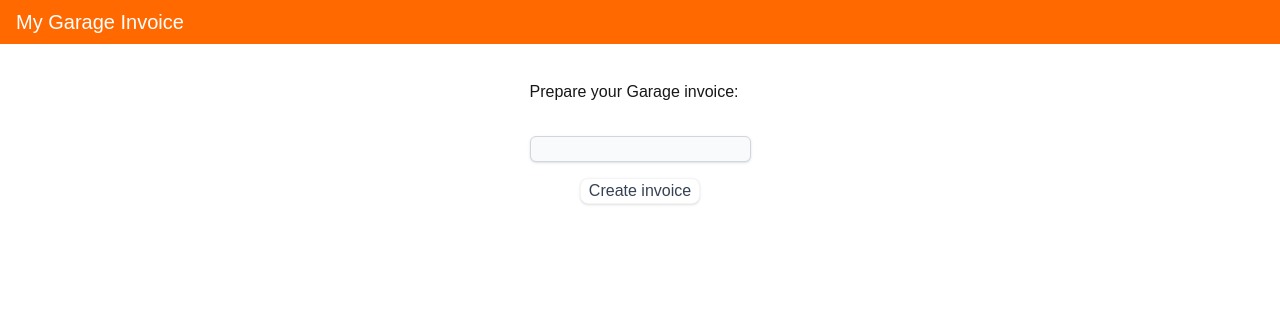
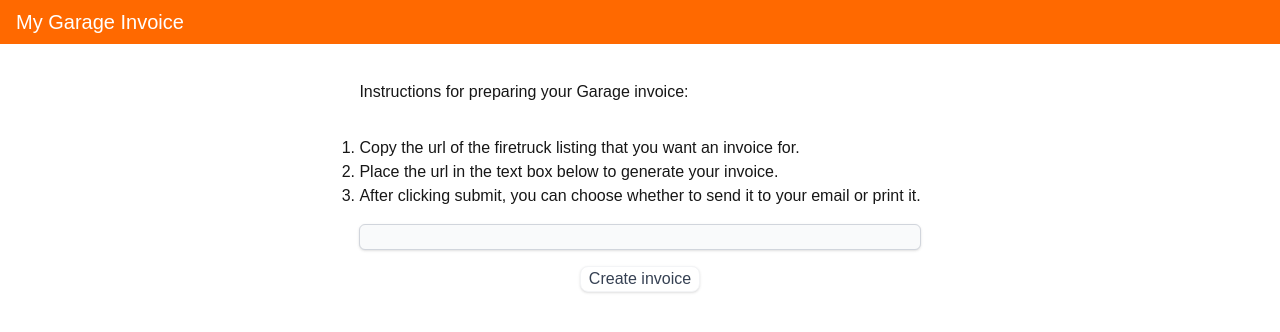
Before and after one commit to marielset/garage-invoice, a Next.js app: page / in a window 1280 px wide. Shown: the top 332 px of the page. Built offline with nearby package versions, Linux system fonts and the light colour scheme.

Commit message:
add instructions

```diff
--- a/src/app/page.tsx
+++ b/src/app/page.tsx
@@ -2,10 +2,26 @@ export default function Home() {
   return (
     <div className="items-center justify-items-center h-screen p-8 pb-20 gap-16 sm:p-20">
       <main className="flex flex-col gap-[32px] row-start-2 items-center sm:items-start">
-        <h1>Prepare your Garage invoice:</h1>
+        <h1>Instructions for preparing your Garage invoice:</h1>
         <form className="flex flex-col gap-4 items-center">
+          <div>
+            <ol className="list-decimal">
+              <li>
+                Copy the url of the firetruck listing that you want an invoice
+                for.
+              </li>
+              <li>
+                Place the url in the text box below to generate your invoice.
+              </li>
+              <li>
+                After clicking submit, you can choose whether to send it to your
+                email or print it.
+              </li>
+            </ol>
+          </div>
           <input
-            className="font-black bg-gray-50 flex items-center shadow border border-gray-300 rounded-md overflow-hidden"
+            name="listing-url"
+            className="w-full font-black bg-gray-50 flex items-center shadow border border-gray-300 rounded-md overflow-hidden"
             type="text"
           ></input>
           <div>
```
